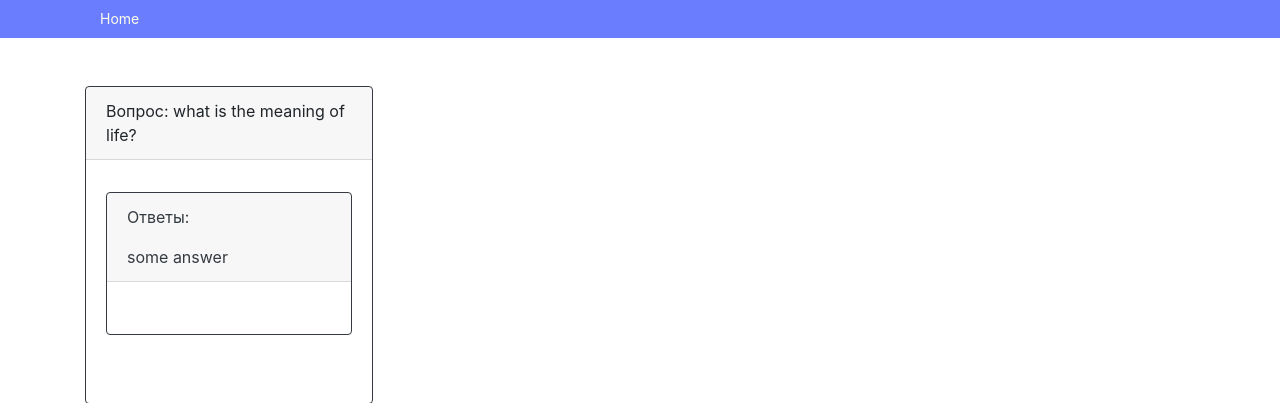
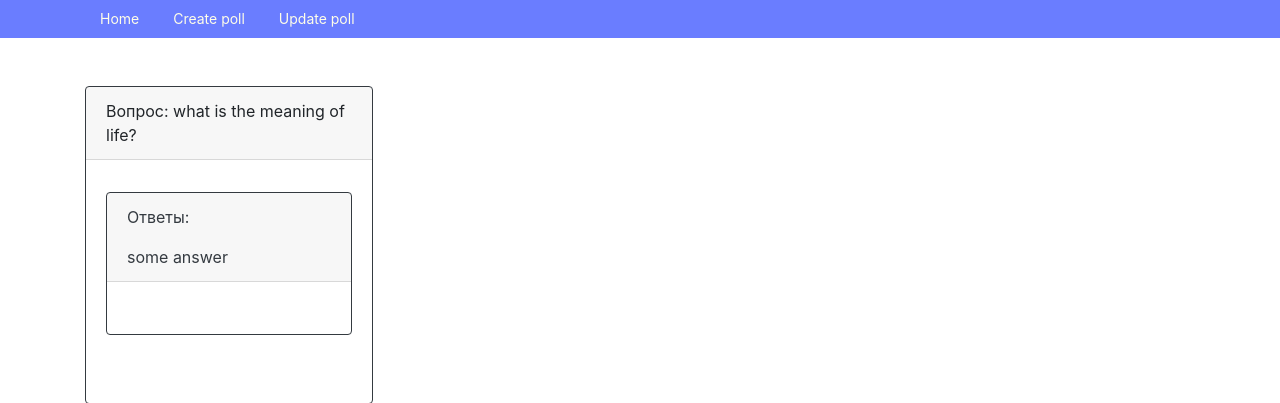
Before and after one commit to insanboss/exam_7, a Django app: page /poll/1/ in a window 1280 px wide. Shown: the top 403 px of the page. Run offline with Django 3.2, Linux system fonts and the light colour scheme; data comes from the database, SQL or seed files in the repository; some libraries are stand-ins or nearby versions.

Commit message:
* Получилось сделать редактирование опроса

```diff
--- a/source/survey/urls.py
+++ b/source/survey/urls.py
@@ -20,6 +20,7 @@ from survey_app.views import (
     IndexPolls,
     PollView,
     PollCreate,
+    PollUpdate,
 )
 
 urlpatterns = [
@@ -27,4 +28,5 @@ urlpatterns = [
     path('', IndexPolls.as_view(), name='index_polls'),
     path('poll/<int:pk>/', PollView.as_view(), name='poll_view'),
     path('poll/create/', PollCreate.as_view(), name='poll_create'),
+    path('poll/<int:pk>/update/', PollUpdate.as_view(), name='poll_update'),
 ]
--- a/source/survey_app/templates/polls/poll_view.html
+++ b/source/survey_app/templates/polls/poll_view.html
@@ -2,6 +2,8 @@
 
 
 {% block menu %}
+    <li><a href="{% url 'poll_create' %}">Create poll</a></li>
+    <li><a href="{% url 'poll_update' poll.id %}">Update poll</a></li>
 
 {% endblock menu %}
 
--- a/source/survey_app/views/polls.py
+++ b/source/survey_app/views/polls.py
@@ -1,5 +1,5 @@
 from django.urls import reverse
-from django.views.generic import ListView, DetailView, CreateView
+from django.views.generic import ListView, DetailView, CreateView, UpdateView
 
 from survey_app.forms import PollForm
 from survey_app.models import Poll
@@ -28,3 +28,13 @@ class PollCreate(CreateView):
 
     def get_success_url(self):
         return reverse('poll_view', kwargs={'pk': self.object.pk})
+
+
+class PollUpdate(UpdateView):
+    template_name = 'polls/poll_update.html'
+    model = Poll
+    form_class = PollForm
+    context_object_name = 'poll'
+
+    def get_success_url(self):
+        return reverse('poll_view', kwargs={'pk': self.object.pk})
```
Also changed, not shown: source/survey_app/templates/polls/poll_update.html (added, +14 -0 lines).
